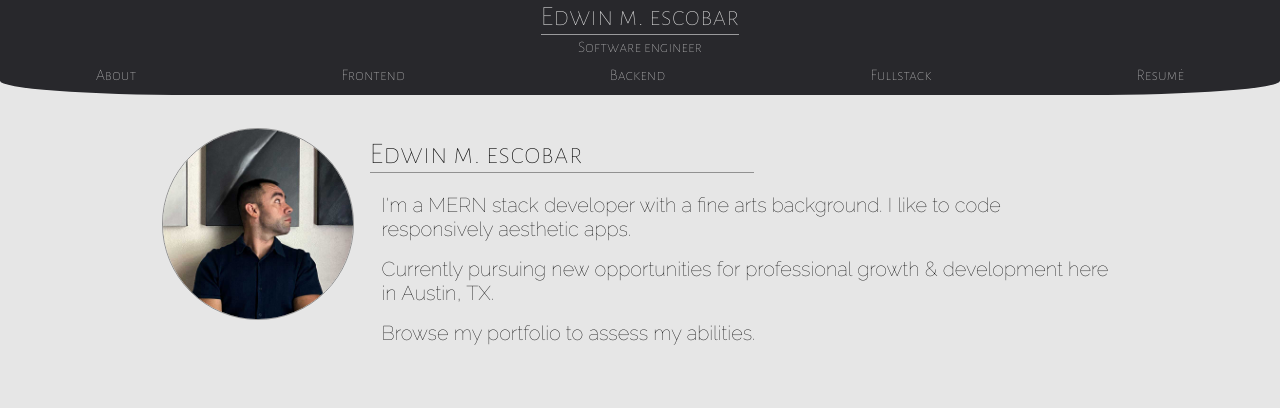
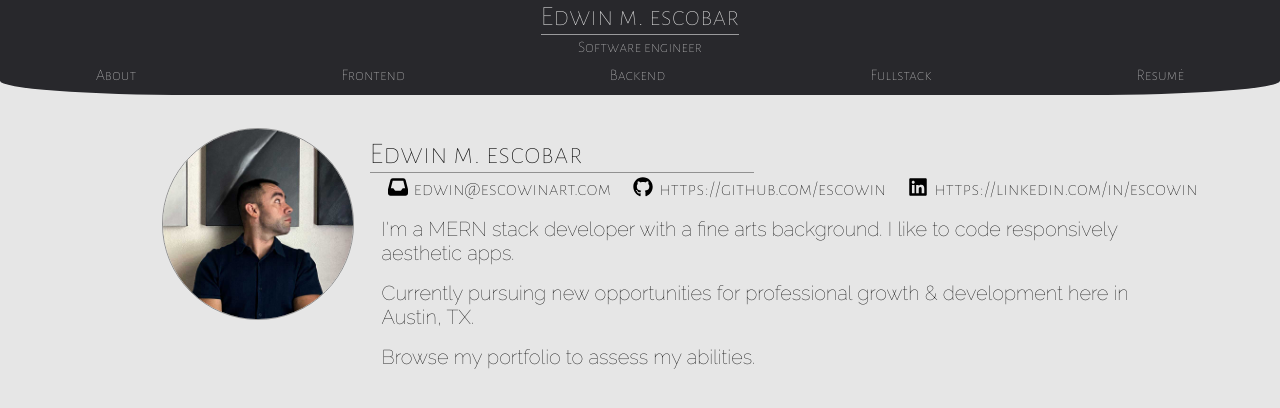
Before and after one commit to escowin/portfolio, a React (Create React App) app: page / in a window 1280 px wide. Shown: the top 408 px of the page. Built offline with nearby package versions, Linux system fonts and the light colour scheme; a web font is replaced by a local one.

Commit message:
eliminated repeating hardcoded pattern in JSX through mapping

```diff
--- a/src/components/Contact/index.js
+++ b/src/components/Contact/index.js
@@ -1,44 +1,43 @@
 import "./index.css";
 import { FontAwesomeIcon } from "@fortawesome/react-fontawesome";
-import { faEnvelope } from "@fortawesome/free-solid-svg-icons";
+import { faInbox } from "@fortawesome/free-solid-svg-icons";
 import { faGithub, faLinkedin } from "@fortawesome/free-brands-svg-icons";
 import portfolioData from "../../assets/data";
 
 function Contact() {
-  // contacts array is composed of socials & email based on the shared '.com' string value
   let contacts = [];
-  portfolioData.info.links.forEach(link => {
+  let modifiedContacts = [];
+  // `icons` array matches index order of corresponding `contacts` array
+  const icons = [faInbox, faGithub, faLinkedin];
+
+  // contacts array is now composed of socials & email based on the shared '.com' string value
+  portfolioData.info.links.forEach((link) => {
     if (link.string.includes(".com")) {
-      console.log(link)
-      contacts.push(link)
+      contacts.push(link);
     }
-  })
-  console.log(contacts)
+  });
 
+  // `modifiedContacts` is composed of objects that retain properties of `contacts` objects, but with a modified `icon` property using the icon variable.
+  for (let i = 0; i < contacts.length; i++) {
+    const iconIndex = i;
+    const updatedContact = { ...contacts[i], icon: icons[iconIndex] };
+    modifiedContacts.push(updatedContact);
+  }
+  console.log(modifiedContacts);
+
+  // mapping the array's objects reduces the need to write repeating code
   return (
     <ul id="contact-links">
-      {/* <li
-        className="icon"
-        onClick={() => window.open(contact.github, "_blank")}
-      >
-        <FontAwesomeIcon icon={faGithub} />
-        <span> github</span>
-      </li>
-      <li
-        className="icon"
-        onClick={() => window.open(contact.linkedin, "_blank")}
-      >
-        <FontAwesomeIcon icon={faLinkedin} />
-        <span> linkedin</span>
-
-      </li>
-      <li
-        className="icon"
-        onClick={() => window.open(`mailto:${contact.email}`)}
-      >
-        <FontAwesomeIcon icon={faEnvelope} />
-        <span> email</span>
-      </li> */}
+      {modifiedContacts.map((contact, i) => (
+        <li
+          key={i}
+          className="icon"
+          onClick={() => window.open(contact.string, "_blank")}
+        >
+          <FontAwesomeIcon icon={contact.icon} />
+          <span> {contact.string}</span>
+        </li>
+      ))}
     </ul>
   );
 }
```
